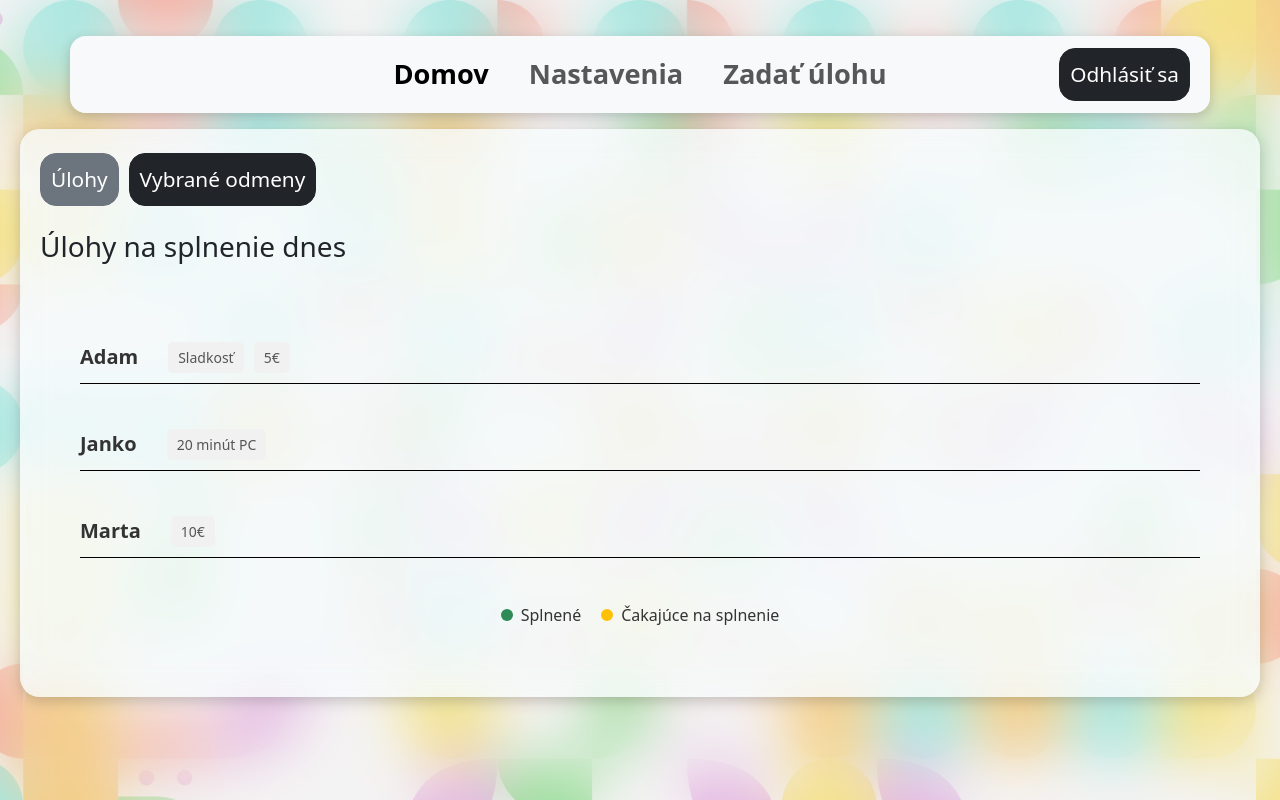
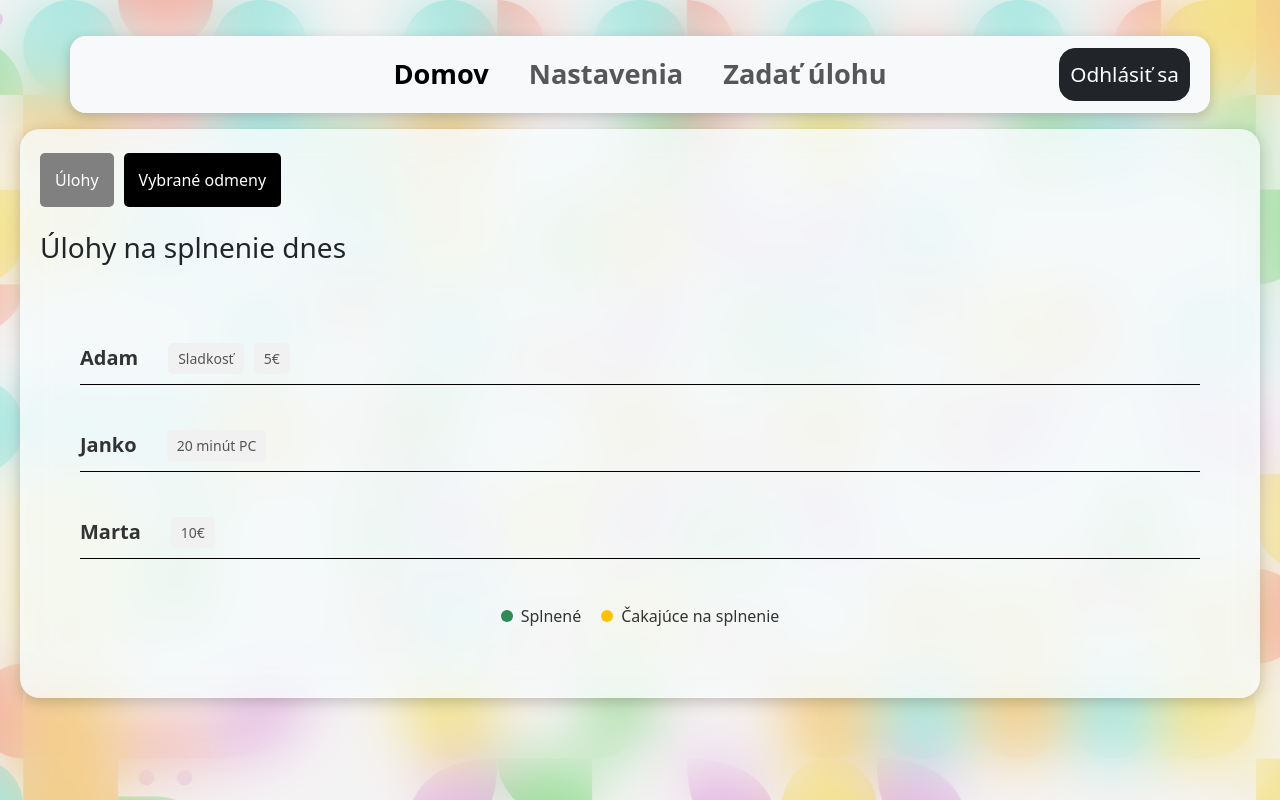
Before and after one commit to Adam-Bozek/family-task-manager, a React (Create React App) app in the folder front-end/: page /test_parent_dashboard_rewards in a window 1280 px wide. Built offline with nearby package versions, Linux system fonts and the light colour scheme.

Commit message:
ParentDashboardTasks&Rewards

```diff
--- a/front-end/src/components/ParentDashboardRewards.js
+++ b/front-end/src/components/ParentDashboardRewards.js
@@ -67,8 +67,8 @@ const ParentDashboardTasks = () => {
 
           <div className={styles.mainContainer}>
             <div className={styles.formContainer}>
-              <button className={`btn btn-secondary ${styles["nav-button-weight"]} rounded-4 my-1`}>Úlohy</button>
-              <button className={`btn btn-dark ${styles["nav-button-weight"]} rounded-4 my-1`}>Vybrané odmeny</button>
+            <button className={` ${styles["buttonTask"]} my-1`}>Úlohy</button>
+            <button className={` ${styles["buttonReward"]} my-1`}>Vybrané odmeny</button>
             </div>
             <h3>Úlohy na splnenie dnes</h3>
             <div className={styles.tasksContainer}>
--- a/front-end/src/components/ParentDashboardTasks.js
+++ b/front-end/src/components/ParentDashboardTasks.js
@@ -67,8 +67,8 @@ const ParentDashboardTasks = () => {
 
           <div className={styles.mainContainer}>
             <div className={styles.formContainer}>
-            <button className={` ${styles["buttonCustom"]} my-1`}>Úlohy</button>
-<button className={` ${styles["buttonCustom2"]} my-1`}>Vybrané odmeny</button>
+            <button className={` ${styles["buttonTask"]} my-1`}>Úlohy</button>
+<button className={` ${styles["buttonReward"]} my-1`}>Vybrané odmeny</button>
 
             </div>
             <h3>Úlohy na splnenie dnes</h3>
--- a/front-end/src/components/css/ParentDashboardRewards.module.css
+++ b/front-end/src/components/css/ParentDashboardRewards.module.css
@@ -282,6 +282,27 @@
   color: #000;
 }
 
+.buttonTask {
+  padding: 15px;
+  background-color: grey;
+  color: #fff;
+  border: none;
+  border-radius: 5px;
+  cursor: pointer;
+  font-size: 16px;
+  text-align: center;
+}
+.buttonReward {
+  padding: 15px;
+  background-color: #000000;
+  color: #fff;
+  border: none;
+  border-radius: 5px;
+  cursor: pointer;
+  font-size: 16px;
+  text-align: center;
+}
+
 @media (max-width: 768px) {
   .header {
     width: 100%;
--- a/front-end/src/components/css/ParentDashboardTasks.module.css
+++ b/front-end/src/components/css/ParentDashboardTasks.module.css
@@ -322,7 +322,7 @@
     gap: 5px;
   }
 }
-.buttonCustom {
+.buttonTask {
   padding: 15px;
   background-color: #000000;
   color: #fff;
@@ -332,7 +332,7 @@
   font-size: 16px;
   text-align: center;
 }
-.buttonCustom2 {
+.buttonReward {
   padding: 15px;
   background-color: grey;
   color: #fff;
```
